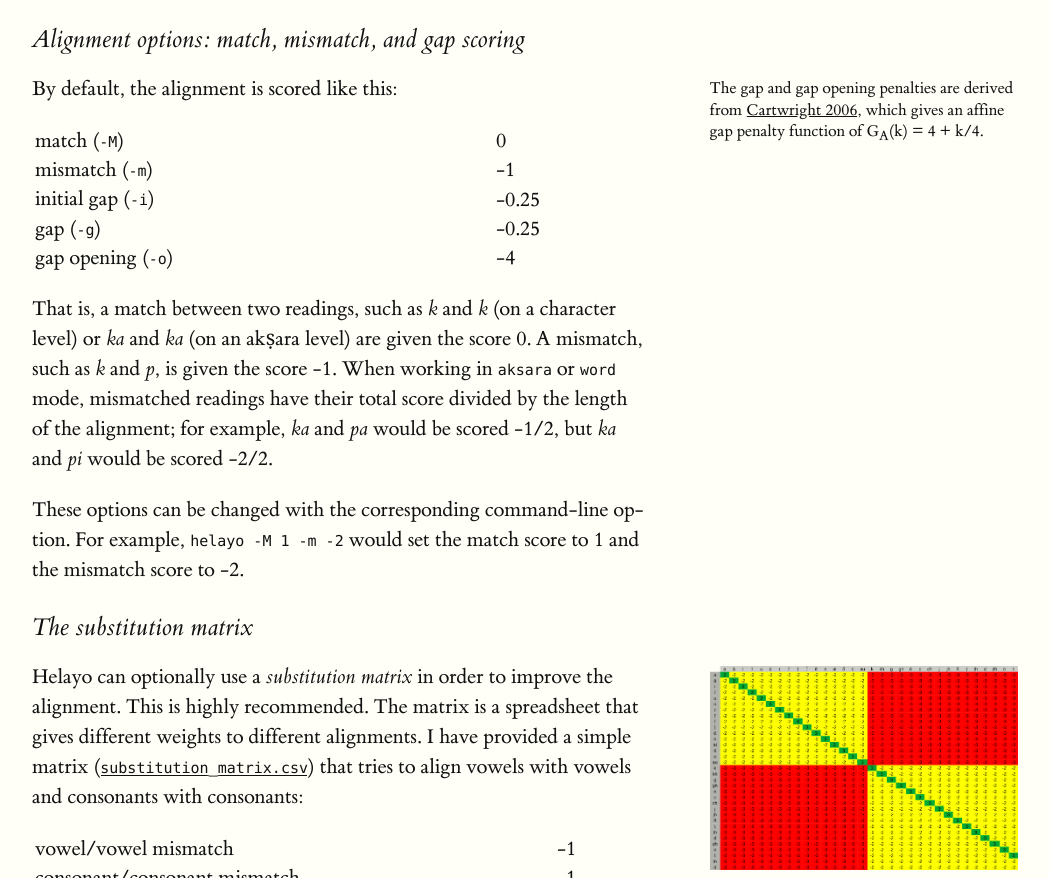
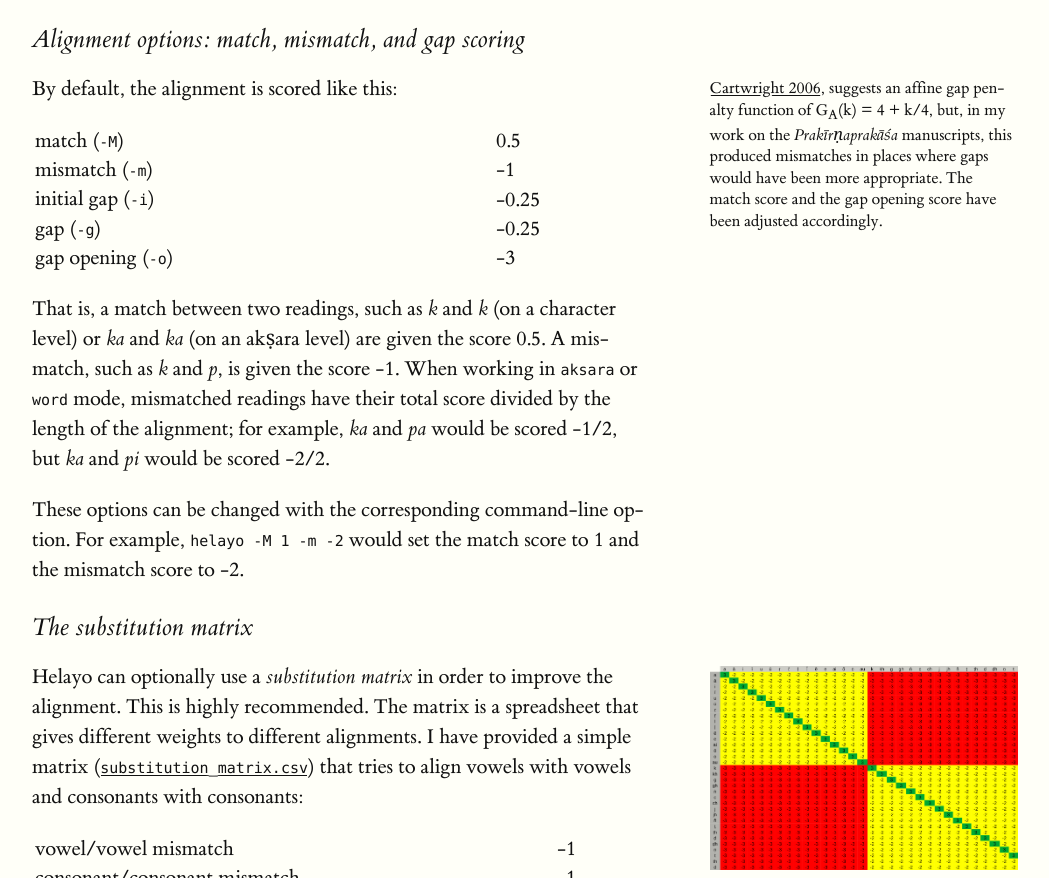
Before and after one commit to chchch/sanskrit-alignment, a plain HTML site: page docs/index.html in a window 1280 px wide. Shown: the part 8738-9616 px from the top of the page, without its empty margins (128-1177 px from the left). Drawn offline with Linux system fonts and the light colour scheme; a web font is replaced by a local one.

Commit message:
updated scoring

```diff
--- a/docs/index.html
+++ b/docs/index.html
@@ -264,19 +264,19 @@ vastu svalakṣamānam       arthakriyākāri      dravyaṃ<br/>
             </blockquote>
             <h3 id="alignment-options2">Alignment options: match, mismatch, and gap scoring</h3>
             <p>
-By default, the alignment is scored like this:<label class="margin-toggle" for="n-gap-penalties">⊕</label><input id="n-gap-penalties" class="margin-toggle" type="checkbox"/><span class="marginnote">The gap and gap opening penalties are derived from <a href="#b-cartwright2006">Cartwright 2006</a>, which gives an affine gap penalty function of G<sub>A</sub>(k) = 4 + k/4.</span>
+By default, the alignment is scored like this:<label class="margin-toggle" for="n-gap-penalties">⊕</label><input id="n-gap-penalties" class="margin-toggle" type="checkbox"/><span class="marginnote"><a href="#b-cartwright2006">Cartwright 2006</a>, suggests an affine gap penalty function of G<sub>A</sub>(k) = 4 + k/4, but, in my work on the <i>Prakīrṇaprakāśa</i> manuscripts, this produced mismatches in places where gaps would have been more appropriate. The match score and the gap opening score have been adjusted accordingly.</span>
             </p>
             <table>
                 <tbody>
-                <tr><th>match (<code>-M</code>)</th><td>0</td></tr>
+                <tr><th>match (<code>-M</code>)</th><td>0.5</td></tr>
                 <tr><th>mismatch (<code>-m</code>)</th><td>-1</td></tr>
                 <tr><th>initial gap (<code>-i</code>)</th><td>-0.25</td></tr>
                 <tr><th>gap (<code>-g</code>)</th><td>-0.25</td></tr>
-                <tr><th>gap opening (<code>-o</code>)</th><td>-4</td></tr>
+                <tr><th>gap opening (<code>-o</code>)</th><td>-3</td></tr>
                 </tbody>
             </table>
             <p>
-That is, a match between two readings, such as <i>k</i> and <i>k</i> (on a character level) or <i>ka</i> and <i>ka</i> (on an akṣara level) are given the score 0. A mismatch, such as <i>k</i> and <i>p</i>, is given the score -1. When working in <code>aksara</code> or <code>word</code> mode, mismatched readings have their total score divided by the length of the alignment; for example, <i>ka</i> and <i>pa</i> would be scored -1/2, but <i>ka</i> and <i>pi</i> would be scored -2/2.
+That is, a match between two readings, such as <i>k</i> and <i>k</i> (on a character level) or <i>ka</i> and <i>ka</i> (on an akṣara level) are given the score 0.5. A mismatch, such as <i>k</i> and <i>p</i>, is given the score -1. When working in <code>aksara</code> or <code>word</code> mode, mismatched readings have their total score divided by the length of the alignment; for example, <i>ka</i> and <i>pa</i> would be scored -1/2, but <i>ka</i> and <i>pi</i> would be scored -2/2.
             </p>
             <p>
 These options can be changed with the corresponding command-line option. For example, <code>helayo -M 1 -m -2</code> would set the match score to 1 and the mismatch score to -2.
```
